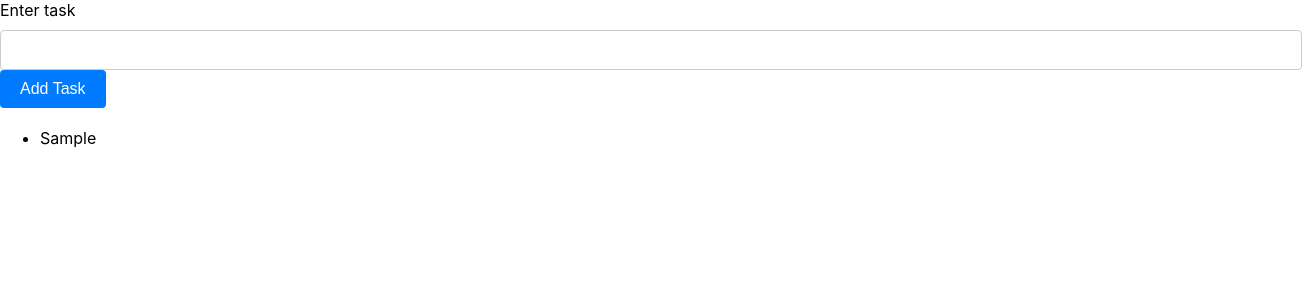
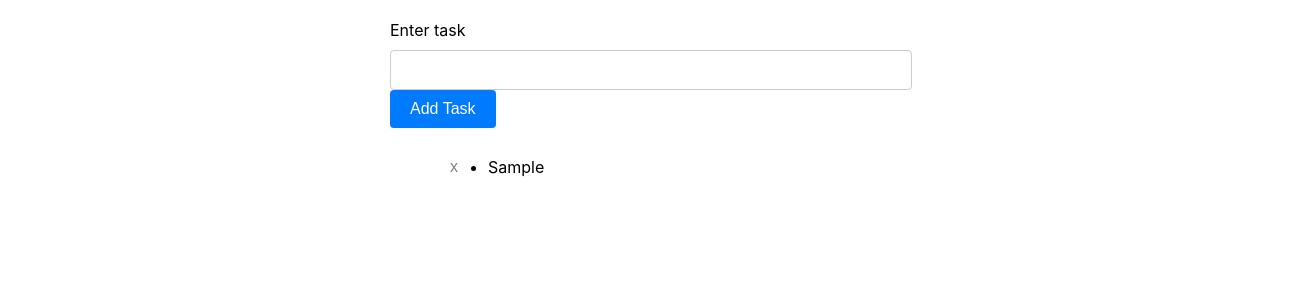
Before and after one commit to lswebdevelops/react-tasks-app, a React (Create React App) app: page / in a window 1280 px wide. Both pictures are taken after typing "Sample" into the empty fields and a click on the button "Add Task". Shown: the top 300 px of the page, 1302 px wide, since content can reach past the window. Built offline with nearby package versions, Linux system fonts and the light colour scheme.

Commit message:
added button delete to each task

```diff
--- a/src/App.js
+++ b/src/App.js
@@ -27,21 +27,34 @@ class App extends Component {
 
   onSubmitTask = (e) => {
     e.preventDefault();
+    const newTask = {
+      text: this.state.task.text,
+      id: uniqid(),
+    };
     this.setState({
-      tasks: this.state.tasks.concat(this.state.task),
+      tasks: this.state.tasks.concat(newTask),
       task: {
-        text: "" },
+        text: "",
         id: uniqid(),
+      },
+    });
+  };
+
+
+  deleteTask = (taskId) => {
+    this.setState({
+      tasks: this.state.tasks.filter((task) => task.id !== taskId),
     });
   };
   render() {
     const { task, tasks } = this.state;
 
     return (
-      <div>
+      <div className="container">
         <form onSubmit={this.onSubmitTask}>
           <label htmlFor="taskInput">Enter task</label>
           <input
+            maxLength={35}
             type="text"
             id="taskInput"
             value={task.text}
@@ -50,7 +63,10 @@ class App extends Component {
 
           <button>Add Task</button>
         </form>
-        <Overview tasks={tasks} />
+        <Overview
+          tasks={tasks}
+          deleteTask={this.deleteTask}
+           />
       </div>
     );
   }
--- a/src/Components/Overview.js
+++ b/src/Components/Overview.js
@@ -1,16 +1,24 @@
 import React from "react";
+import "../Styles/Components.css";
 
 const Overview = (props) => {
-    const { tasks } = props;
+  const { tasks , deleteTask } = props;
 
-    return(
-        <ul>
-            {tasks.map((task) => {
-                return <li key={task.id}>{task.text}</li>
-            })}
-        </ul>
-    )
-
-}
+  return (
+    <ul>
+      {tasks.map((task) => {
+        return (
+          <div className="task-container" key={task.id}>
+            <button
+                className="delete"
+                onClick={() => deleteTask(task.id)}
+                >x</button>
+            <li key={task.id}>{task.text}</li>
+          </div>
+        );
+      })}
+    </ul>
+  );
+};
 
 export default Overview;
--- a/src/Styles/Components.css
+++ b/src/Styles/Components.css
@@ -2,6 +2,7 @@
     max-width: 500px;
     margin: 0 auto;
     padding: 20px;
+    background-color: white;
   }
 
   form {
@@ -38,3 +39,25 @@
   .task {
     margin-bottom: 10px;
   }
+
+  .delete{
+    border: none;
+    width: auto;
+    color: gray;
+    background-color: white;
+    ;
+  }
+  .delete:hover{
+    color: red;
+    background-color: white;
+    font-size: large;
+  }
+  .task-container{
+    display: flex;
+    justify-content: left;
+    align-items: center;
+    gap: 10px;
+  }
+  li::marker{
+    text-decoration: double;
+  }
```
